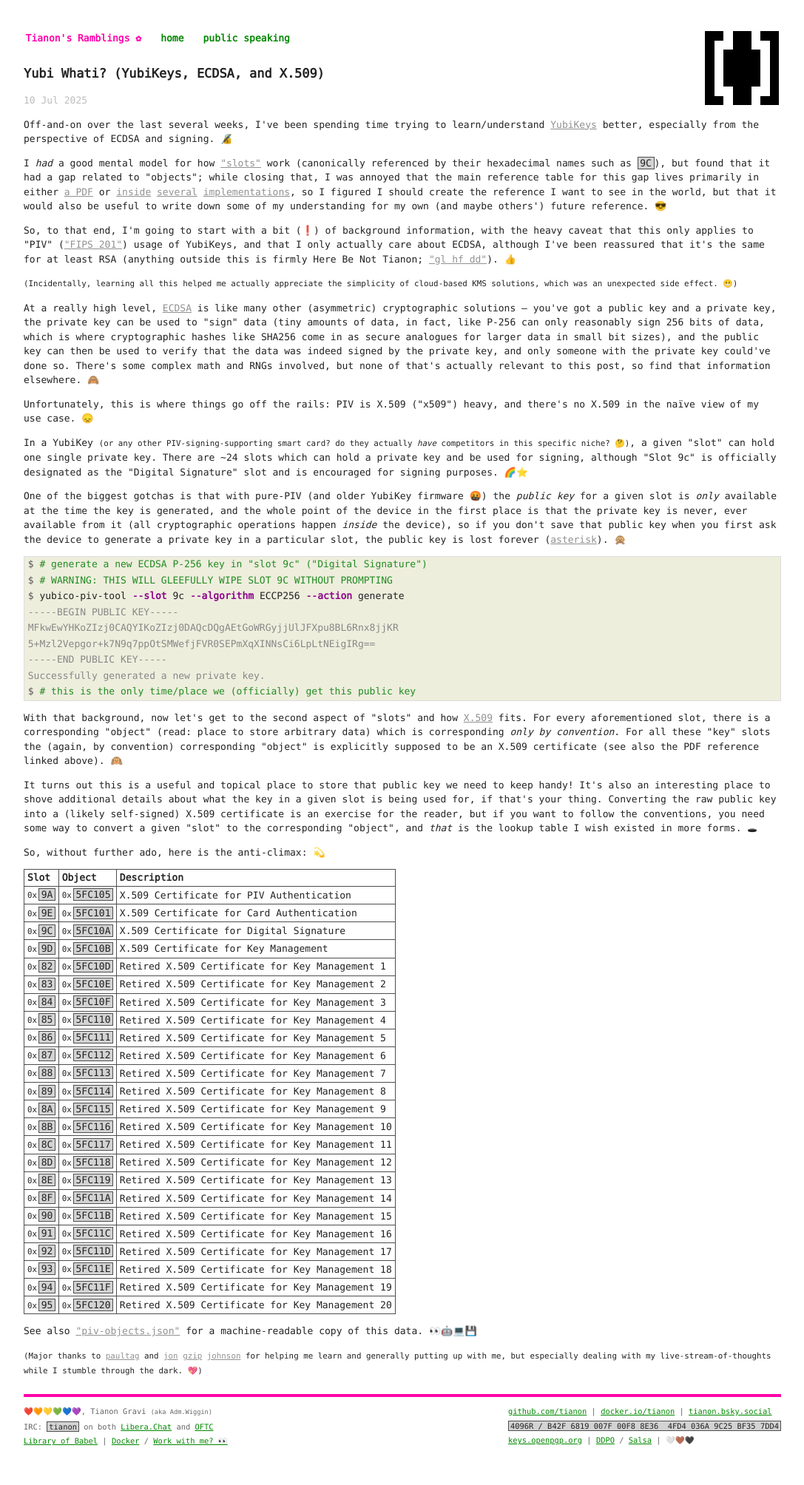
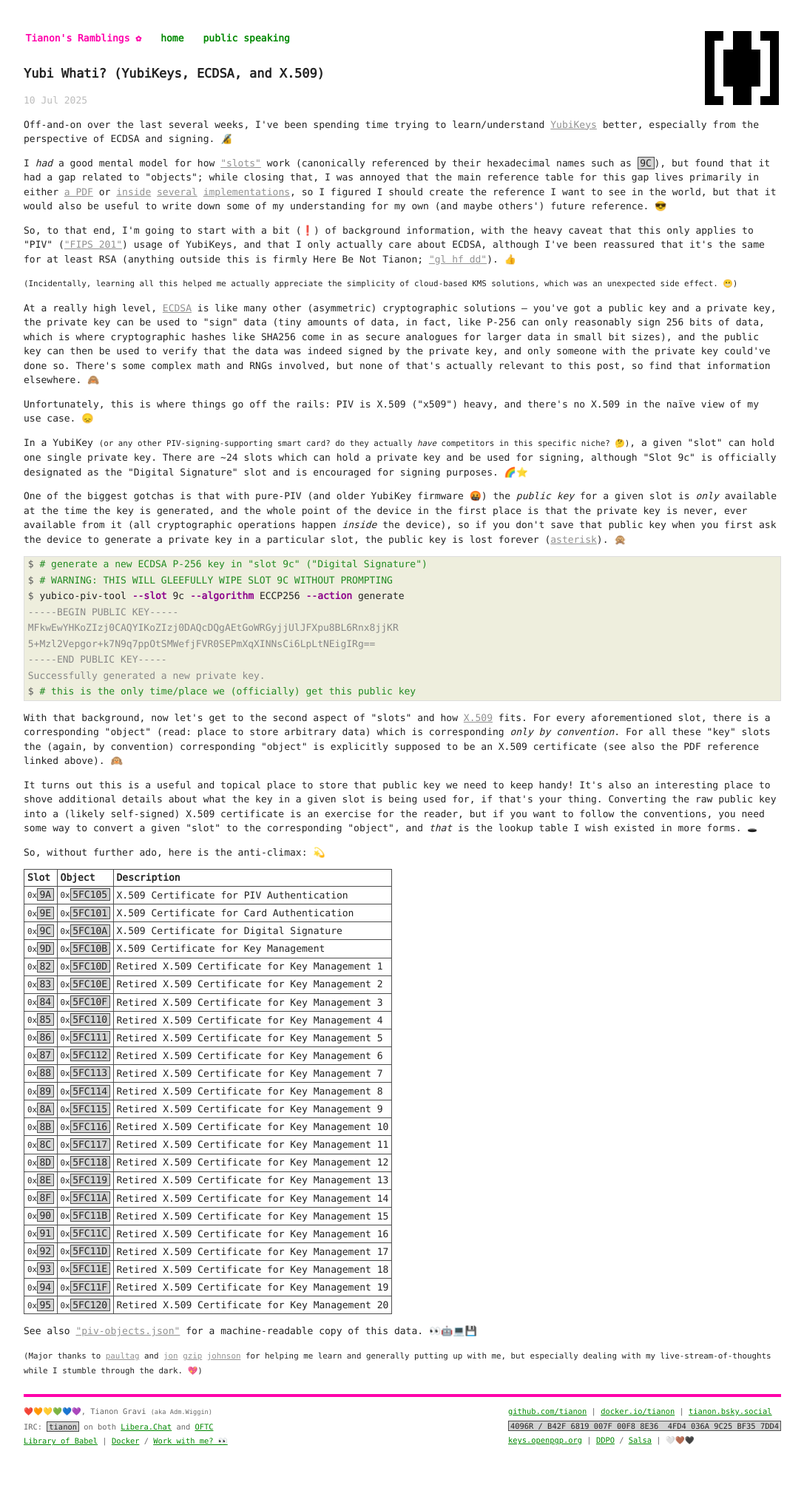
Before and after one commit to tianon/tianon.github.io, a Jekyll site: the page built from _posts/2025-07-10-yubi-whati.md, in a window 1280 px wide. Shown: the whole page at 74% size, without its empty margins (96-1183 px from the left). Built offline with Jekyll 4.4.1, drawn with Linux system fonts in a browser that asks for light colours.

Commit message:
With the font fixes in 33538565455fc0ac8d8f80498d8e0f8a6cb5f243, the extra spacing isn't necessary

```diff
--- a/_posts/2025-07-10-yubi-whati.md
+++ b/_posts/2025-07-10-yubi-whati.md
@@ -40,7 +40,7 @@
 | Slot | Object | Description |
 | ---- | ------ | ----------- |
 {% for object in site.data.piv-objects -%}
-| <small style="margin-right: 0.2em">0x</small>`{{ object.slot }}` | <small style="margin-right: 0.2em">0x</small>`{{ object.tag }}` | {{ object.description }} |
+| <small>0x</small>`{{ object.slot }}` | <small>0x</small>`{{ object.tag }}` | {{ object.description }} |
 {% endfor %}
 
 See also ["piv-objects.json"]({% link json/piv-objects.json %}) for a machine-readable copy of this data. 👀🤖💻💾
```
